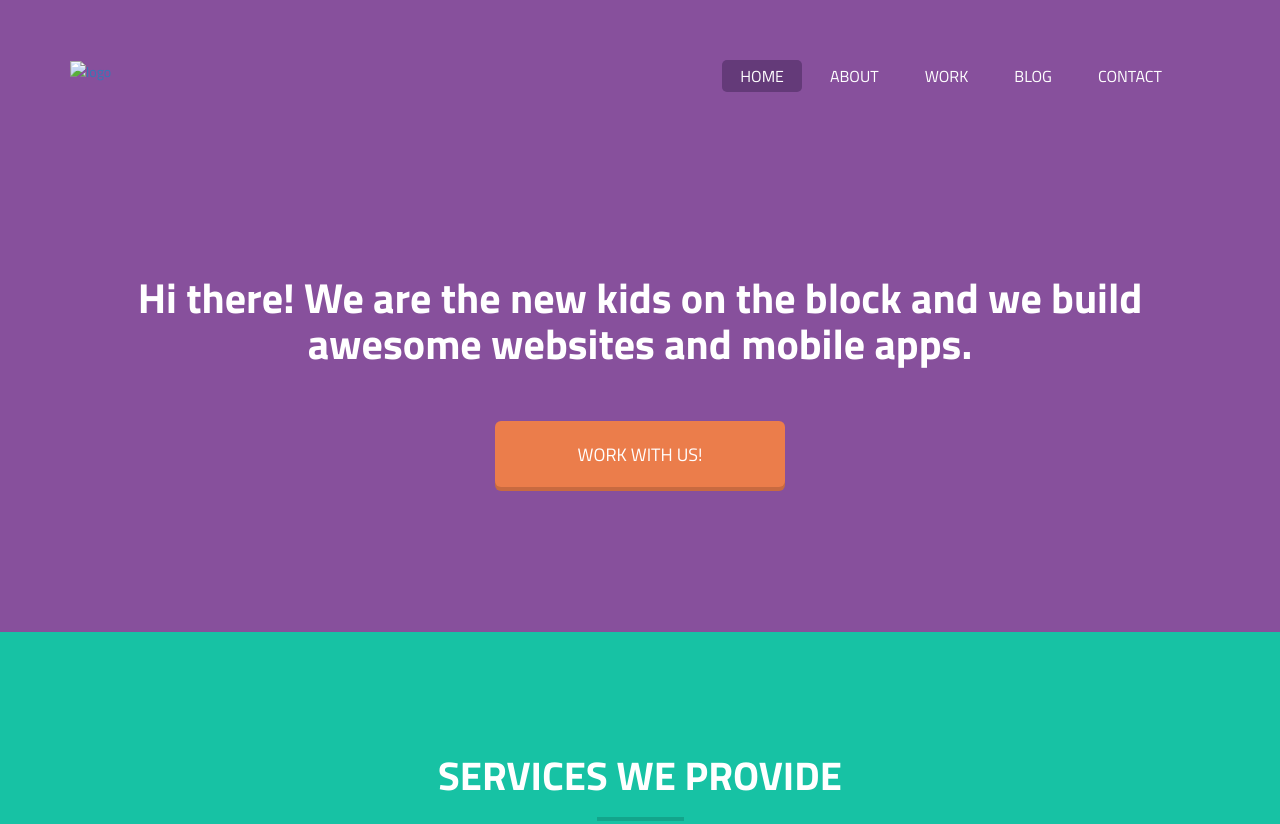
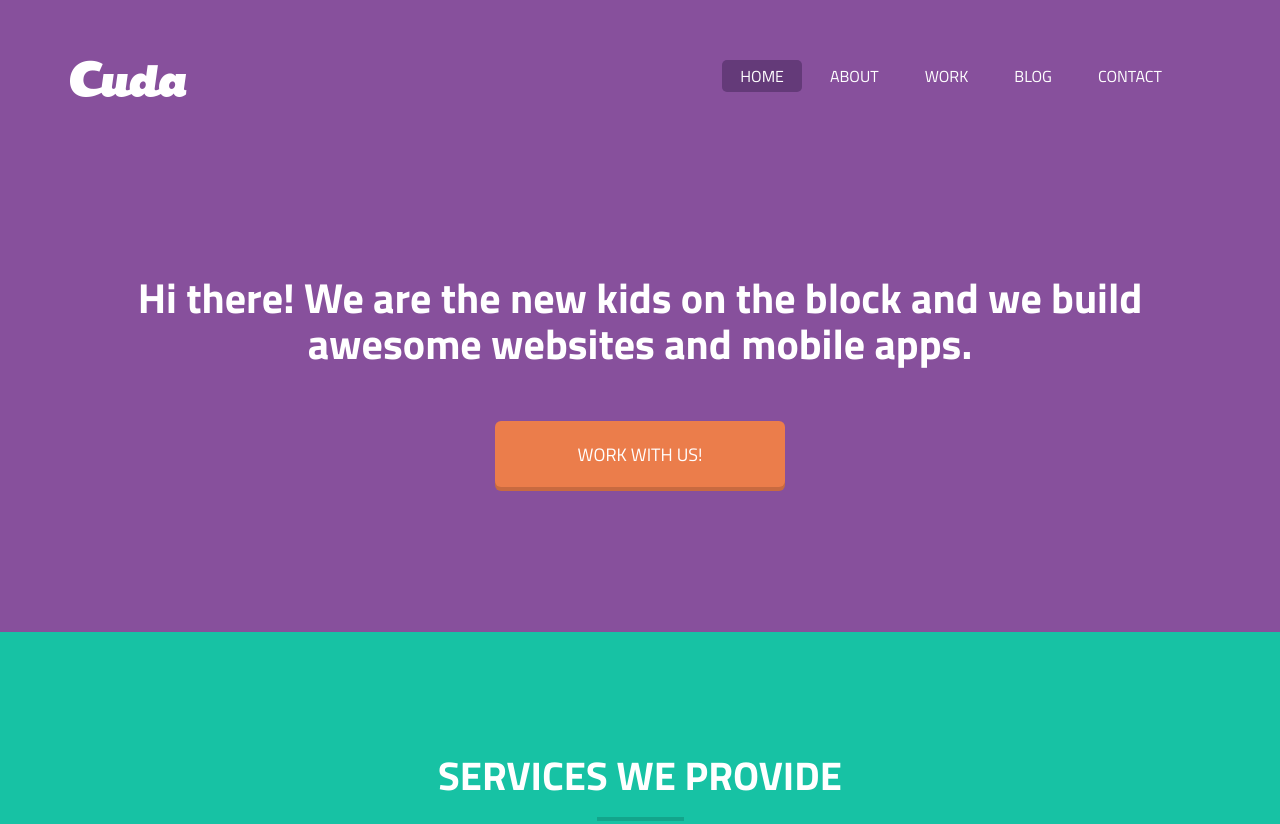
Before and after one commit to sinnerion/cuda, a plain HTML site: page app/index.html in a window 1280 px wide. Shown: the top 824 px of the page. Drawn offline with nearby package versions, Linux system fonts and the light colour scheme; files that its build step writes are made by us from their sources; the site is published under a folder, as on GitHub Pages, so addresses that start at the root find nothing.

Commit message:
logo img's src fixed

```diff
--- a/app/index.html
+++ b/app/index.html
@@ -65,7 +65,7 @@
 <header>
     <div class="container">
         <div class="row header-top">
-            <div class="col-md-4 col-xs-6"><a href="#"><img src="/img/logo.png" alt="logo"/></a></div>
+            <div class="col-md-4 col-xs-6"><a href="#"><img src="./img/logo.png" alt="logo"/></a></div>
             <div class="col-md-8 col-xs-6 main-nav">
                 <nav class="navbar navbar-default">
                     <div class="container-fluid">
```
